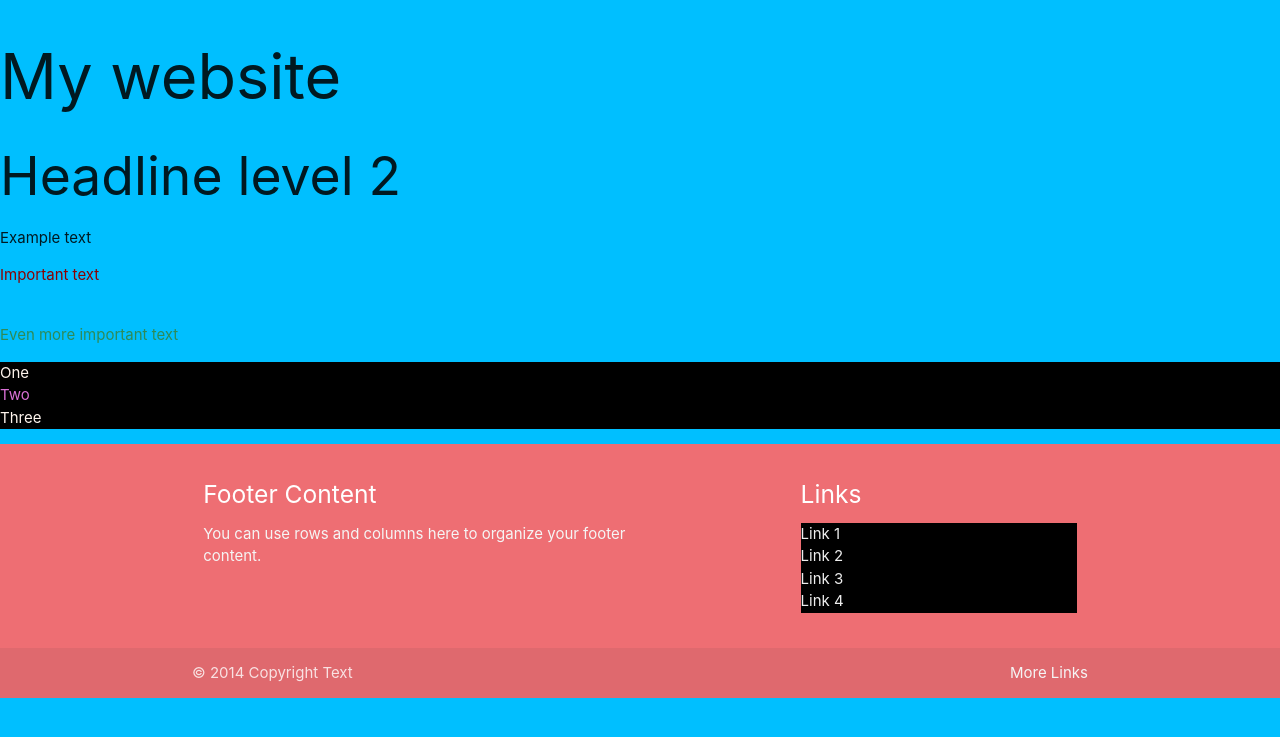
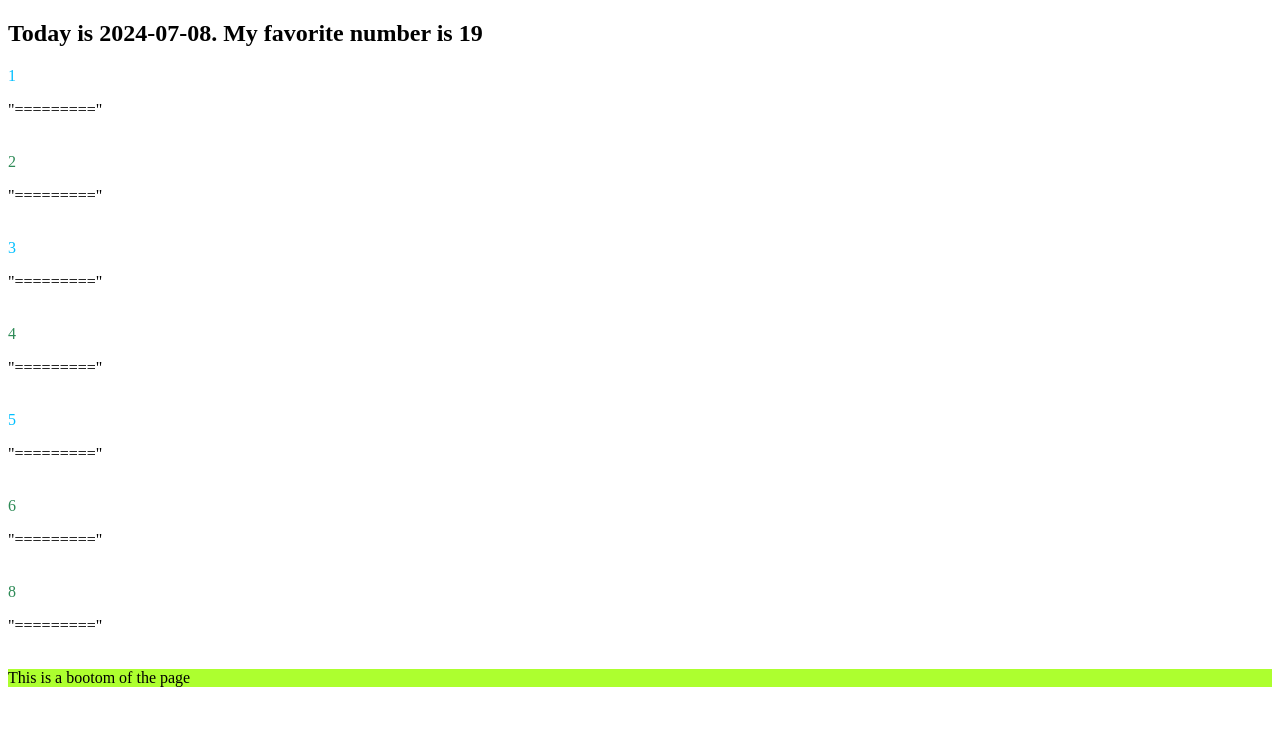
Before and after one commit to jane28a/beetroot_1303, a Django app: page /content/index/ in a window 1280 px wide. Shown: the top 737 px of the page. Run offline with Django 5.2, Linux system fonts and the light colour scheme.

Commit message:
templates extended

```diff
--- a/social_network/content/static/content/style.css
+++ b/social_network/content/static/content/style.css
@@ -1,20 +1,7 @@
-li {
-    color: seashell;
-    background-color: black;
-}
-
-body {
-    background-color: deepskyblue;
-}
-
-.important-text {
+div.green {
     color: seagreen;
 }
 
-p.important-text {
-    color: darkred;
+div.blue {
+    color: deepskyblue;
 }
-
-#second-item {
-    color: orchid;
-}
--- /dev/null
+++ b/social_network/content/templates/content/footer.html
@@ -0,0 +1 @@
+<div style="background-color: greenyellow;">This is a bootom of the page</div>
--- a/social_network/content/templates/content/index.html
+++ b/social_network/content/templates/content/index.html
@@ -1,54 +1,18 @@
 <!DOCTYPE html>
 <html>
     <head>
+        {% load static %}
         <title>The PAGE</title>
-        {% load static %}
-        <link rel="stylesheet" href="{% static 'content/style.css' %}">
-        <link rel="stylesheet" href="https://cdnjs.cloudflare.com/ajax/libs/materialize/1.0.0/css/materialize.min.css">
-        <script src="https://cdnjs.cloudflare.com/ajax/libs/materialize/1.0.0/js/materialize.min.js"></script>
+        <link rel="stylesheet" type="text/css" href="{% static 'content/style.css' %}">
     </head>
     <body>
-        <h1>My website</h1>
-        <h2>Headline level 2</h2>
-        <div>
-            <div>
-                <p>
-                    <p>Example text</p>
-                    <p class="important-text">Important text</p>
-                    <br>
-                    <span class="important-text">Even more important text</span>
-                    <ul>
-                        <li>One</li>
-                        <li id="second-item">Two</li>
-                        <li>Three</li>
-                    </ul>
-                </p>
-            </div>
-        </div>
-         <footer class="page-footer">
-          <div class="container">
-            <div class="row">
-              <div class="col l6 s12">
-                <h5 class="white-text">Footer Content</h5>
-                <p class="grey-text text-lighten-4">You can use rows and columns here to organize your footer content.</p>
-              </div>
-              <div class="col l4 offset-l2 s12">
-                <h5 class="white-text">Links</h5>
-                <ul>
-                  <li><a class="grey-text text-lighten-3" href="#!">Link 1</a></li>
-                  <li><a class="grey-text text-lighten-3" href="#!">Link 2</a></li>
-                  <li><a class="grey-text text-lighten-3" href="#!">Link 3</a></li>
-                  <li><a class="grey-text text-lighten-3" href="#!">Link 4</a></li>
-                </ul>
-              </div>
-            </div>
-          </div>
-          <div class="footer-copyright">
-            <div class="container">
-            © 2014 Copyright Text
-            <a class="grey-text text-lighten-4 right" href="#!">More Links</a>
-            </div>
-          </div>
-        </footer>
+        <h2>Today is {{ today }}. My favorite number is {{ number }}</h2>
+        {% for element in the_list %}
+            <div class= {% if element|divisibleby:2 %} "green" {% else %} "blue" {% endif %}> {{ element }} </div>
+            <p> "========="</p>
+            <br>
+        {% endfor %}
+        <div id="content">{% block content %}{% endblock %}</div>
+        {% include "content/footer.html" %}
     </body>
 </html>
--- a/social_network/content/templates/content/post_details.html
+++ b/social_network/content/templates/content/post_details.html
@@ -1,6 +1,6 @@
 <h2>{{ post.title }}</h2>
 <div id="post_content">
-    <p> {{ post.text}} </p>
+    <p> {{ post.text }} </p>
 </div>
 {% if post.comments.all %}
     <ul>
--- a/social_network/content/templates/content/posts.html
+++ b/social_network/content/templates/content/posts.html
@@ -1,3 +1,5 @@
+{% extends "content/index.html" %}
+{% block content %}
 <ul>
     {% for post in posts %}
     <li>{{ post.title }}</li>
@@ -11,3 +13,4 @@
     {{ form.as_p }}
     <input type="submit" value="Submit">
 </form>
+{% endblock %}
--- a/social_network/content/views.py
+++ b/social_network/content/views.py
@@ -1,3 +1,4 @@
+from datetime import date
 from django.http import (
     HttpResponse, HttpResponseRedirect, HttpResponseBadRequest, HttpResponseNotAllowed
 )
@@ -27,4 +28,9 @@ def post_details(request, post_id):
     return render(request, "content/post_details.html", {"post": post})
 
 def index(request):
-    return render(request, "content/index.html", {})
+    context = {
+        "today": date.today().strftime("%Y-%m-%d"),
+        "number": 19,
+        "the_list": [1, 2, 3, 4, 5, 6, 8]
+    }
+    return render(request, "content/index.html", context)
```
